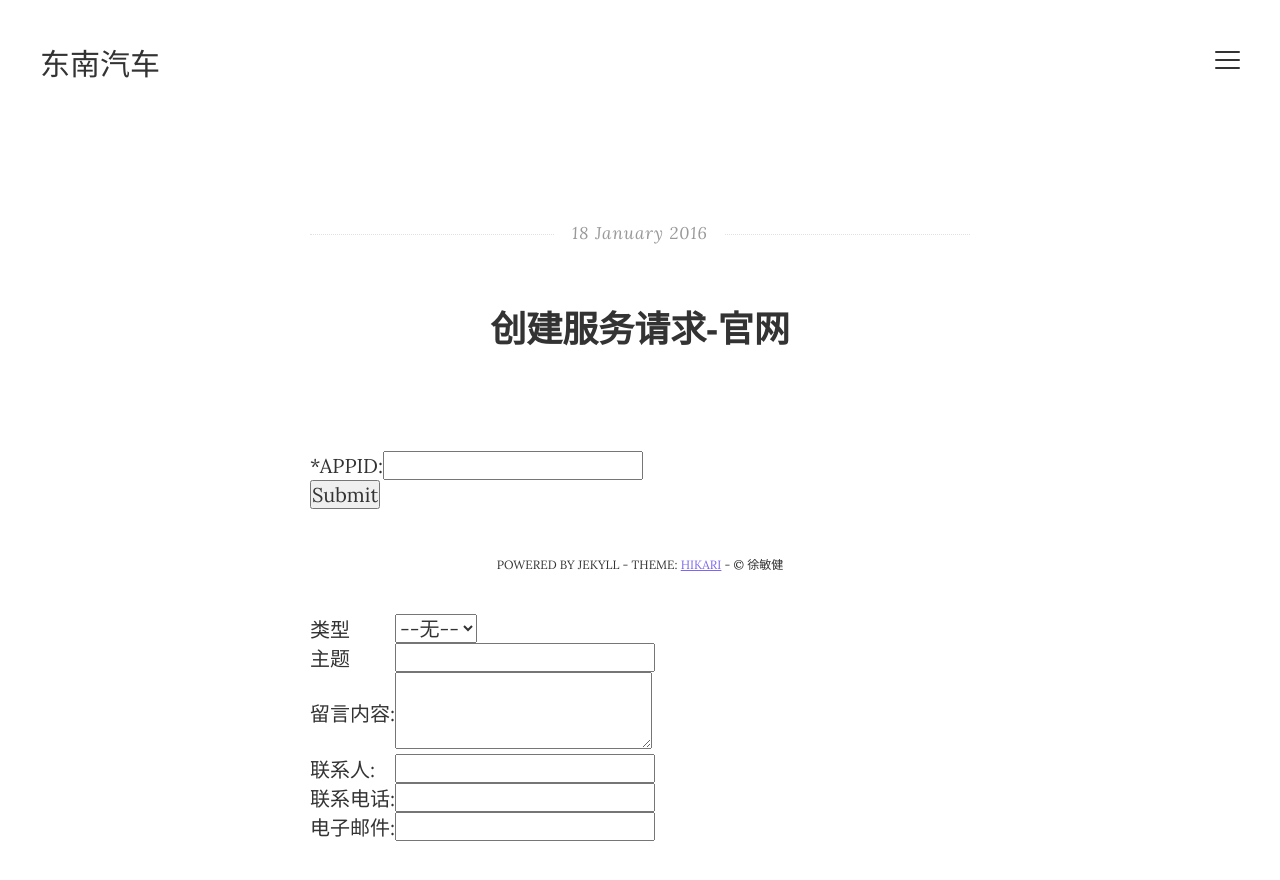
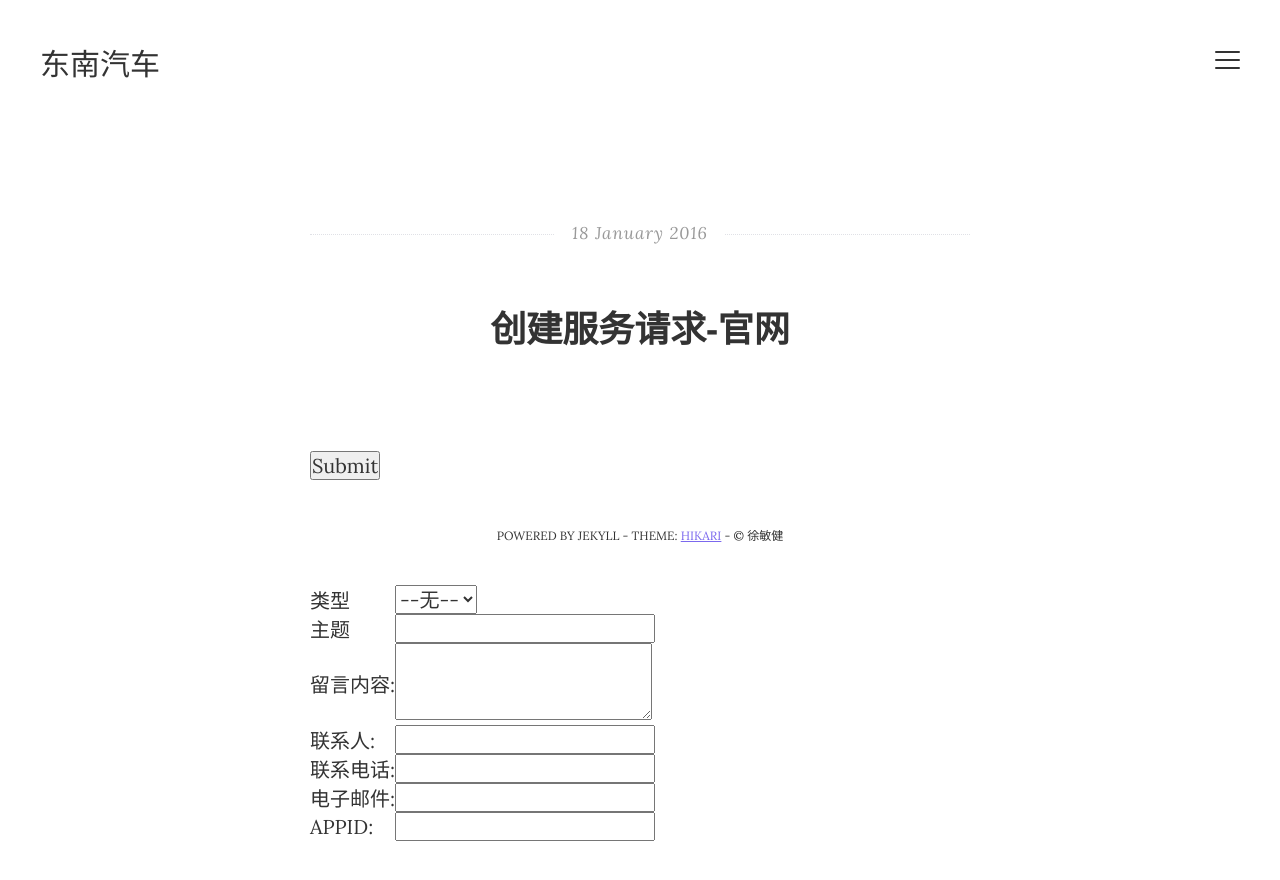
Before and after one commit to sesmond/blog_yin, a Jekyll site: the page built from _posts/2016-01-22-createCase1.html, in a window 1280 px wide. Shown: the top 880 px of the page. Built offline with Jekyll 4.4.1, drawn with Linux system fonts in a browser that asks for light colours.

Commit message:
Update 2016-01-22-createCase1.html

```diff
--- a/_posts/2016-01-22-createCase1.html
+++ b/_posts/2016-01-22-createCase1.html
@@ -82,16 +82,23 @@ date:   2016-01-18 16:57:51
   </tr>
 
 
+  <tr>
+
 <!--*集成来源: --><select  id="00NO000000236qH" name="00NO000000236qH" title="*集成来源" style="display:none;">
 <option value="" >--无--</option>
 <option value="官网" selected = "selected">官网</option>
 <option value="移动APP">移动APP</option>
 <option value="微信">微信</option>
 </select><br>
-
-
-
-*APPID:<input  id="00NO000000239Z4" maxlength="50" name="00NO000000239Z4" size="20" type="text" /><br>
+  </tr>
+  <tr>
+    <td>
+      APPID:
+    </td>
+    <td>
+    <input  id="00NO000000239Z4" maxlength="50" name="00NO000000239Z4" size="20" type="text" />
+    </td>
+  </tr>
 
 <input type="submit" name="submit">
 
```
